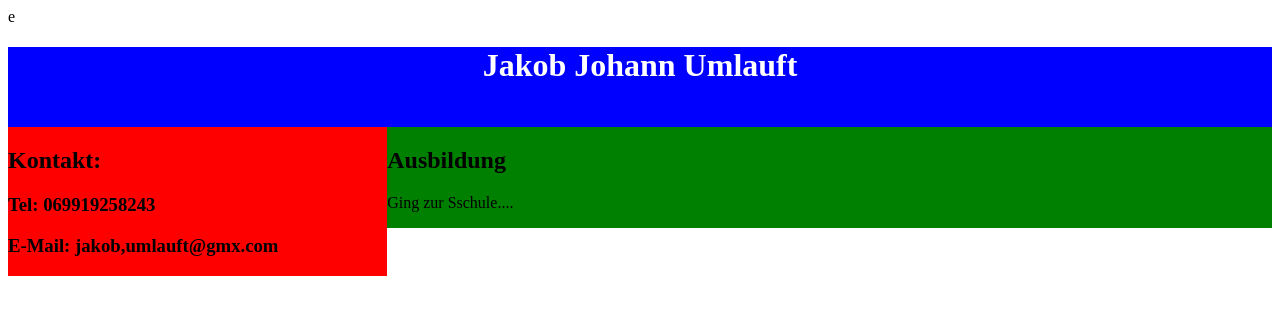
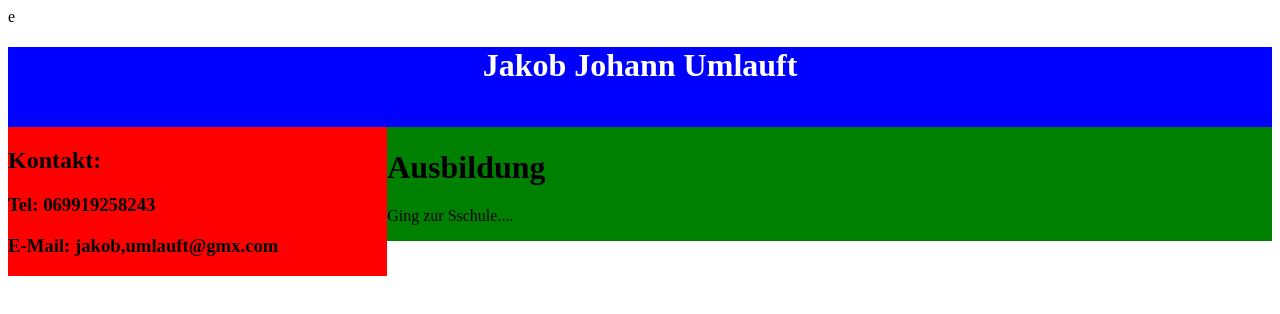
Before and after one commit to JakeU10/Jakob-U, a plain HTML site: page cv/index.html in a window 1280 px wide. Drawn offline with Linux system fonts and the light colour scheme.

Commit message:
Update index.html

```diff
--- a/cv/index.html
+++ b/cv/index.html
@@ -14,7 +14,7 @@ e<!DOCTYPE html>
       <h3>E-Mail: jakob,umlauft@gmx.com</h3>
         </div>
     <div class="right">
-      <h2>Ausbildung</h2>
+      <h1>Ausbildung</h1>
       <p> Ging zur Sschule....</p>
     </div>
   </body>
```
